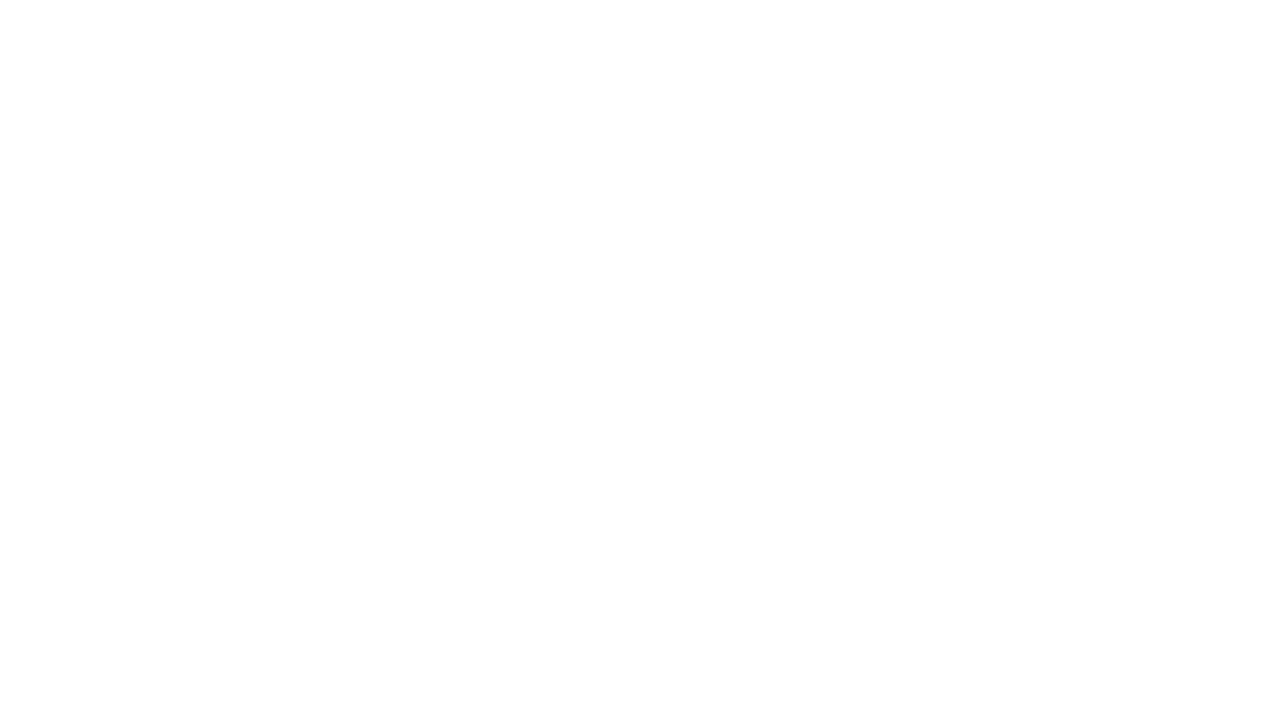
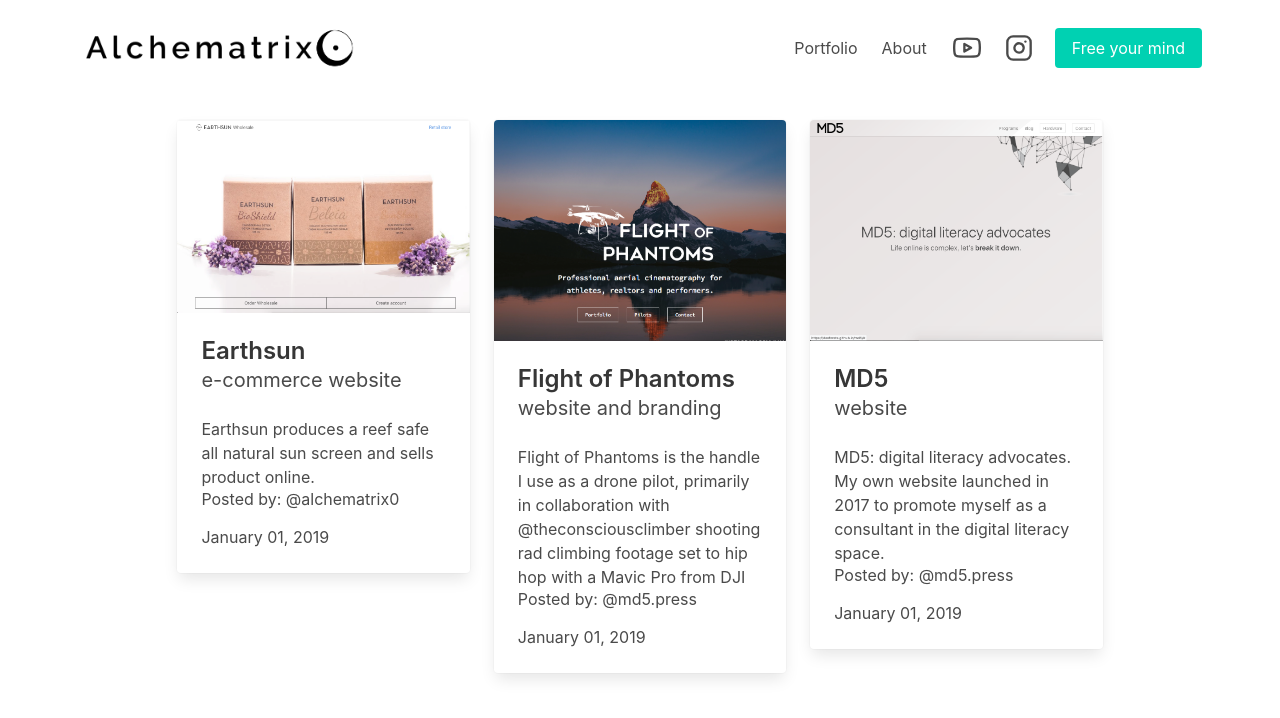
Before and after one commit to alchematrix0/alchematrix.net, a Gatsby site: page /portfolio in a window 1280 px wide. Before the commit this address had no page. Built offline with nearby package versions, Linux system fonts and the light colour scheme; Gatsby itself is replaced by a stand-in of ours.

Commit message:
a portfolio page and section with three projects setup. some additional images. a worktile component

```diff
--- a/gatsby-config.js
+++ b/gatsby-config.js
@@ -25,7 +25,7 @@
         background_color: '#663399',
         theme_color: '#663399',
         display: 'minimal-ui',
-        icon: 'src/images/gatsby-icon.png', // This path is relative to the root of the site.
+        icon: 'src/images/crescent-sun.png', // This path is relative to the root of the site.
       },
     },
   	'gatsby-transformer-remark',
--- a/package.json
+++ b/package.json
@@ -7,6 +7,7 @@
     "bulma": "^0.7.2",
     "gatsby": "^2.0.53",
     "gatsby-image": "^2.0.20",
+    "gatsby-plugin-favicon": "^3.1.5",
     "gatsby-plugin-manifest": "^2.0.9",
     "gatsby-plugin-offline": "^2.0.16",
     "gatsby-plugin-react-helmet": "^3.0.2",
--- a/src/components/header.js
+++ b/src/components/header.js
@@ -24,7 +24,7 @@
         </div>
 
         <div className="navbar-end">
-          <a className="navbar-item" href='/work'>Portfolio</a>
+          <a className="navbar-item" href='/portfolio'>Portfolio</a>
           <a className="navbar-item" href='/about'>About</a>
           <div className="navbar-item">
             <div className="field is-grouped">
--- a/src/components/signupForm.js
+++ b/src/components/signupForm.js
@@ -1,4 +1,4 @@
-import React, { Component} from 'react';
+import React from 'react';
 import PropTypes from 'prop-types';
 import MailchimpSubscribe from 'react-mailchimp-subscribe'
 const url = 'https://alchematrix.us7.list-manage.com/subscribe/post?u=3e8bbf83c6c989a58748b4a27&amp;id=a2476a44ec'
--- /dev/null
+++ b/src/components/worktile.js
@@ -0,0 +1,38 @@
+import { Link } from 'gatsby'
+// import PropTypes from 'prop-types'
+import React from 'react'
+
+import './bulma.scss'
+
+const Tile = ({props}) => {
+  console.dir(props)
+  return (
+    <div className='column is-4'>
+      <div className='card'>
+        <div className='card-image'>
+          <figure className='image is-4by4'>
+            <img src={props.image ? props.image.publicURL : 'https://bulma.io/images/placeholders/480x480.png'} alt='Placeholder' />
+          </figure>
+        </div>
+        <div className='card-content'>
+          <div className='media'>
+            <div className='media-content'>
+              <p className='title is-4'>
+                <Link to={props.path} style={{ textDecoration: `none`, color: `inherit` }}>{props.title}</Link>
+              </p>
+              {props.subject && <p className="subtitle">{props.subject}</p>}
+            </div>
+          </div>
+
+          <div className='content'>
+            {props.excerpt}
+            <br />
+            <p className='subtitle is-6'>Posted by: @{props.author}</p>
+            <time dateTime={props.date}>{props.date}</time>
+          </div>
+        </div>
+      </div>
+    </div>
+  )
+}
+export default Tile;
--- a/src/pages/about.js
+++ b/src/pages/about.js
@@ -6,9 +6,7 @@
 
 const About = ({ data, pageContext }) => {
   const title = data.markdownRemark.frontmatter.title;
-  const date = data.markdownRemark.frontmatter.date;
   const html = data.markdownRemark.html;
-  const { next, prev } = pageContext;
   return (
     <Layout>
       <SEO title={title} />
--- /dev/null
+++ b/src/pages/portfolio.js
@@ -0,0 +1,50 @@
+import React from "react"
+import { graphql } from "gatsby"
+import SEO from '../components/seo'
+
+import Layout from "../components/layout"
+import WorkTile from "../components/worktile"
+
+const Portfolio = ({ data }) => {
+	const { edges } = data.allMarkdownRemark;
+
+	return (
+		<Layout>
+    <SEO title="Alchematrix - porfolio" />
+			<div className="columns is-multiline">
+				{edges.map(edge => {
+					const { frontmatter } = edge.node;
+					return frontmatter.class === 'work' ? (<WorkTile props={frontmatter} />) : null
+				})}
+			</div>
+		</Layout>
+	);
+};
+
+
+export const query = graphql`
+	query Portfolio {
+		allMarkdownRemark(sort: { order: DESC, fields: frontmatter___date }) {
+      edges {
+				node {
+					id
+					frontmatter {
+						title
+						date(formatString: "MMMM DD, YYYY")
+						path
+						tags
+						class
+						excerpt
+						subject
+						author
+						image {
+							publicURL
+						}
+					}
+				}
+			}
+		}
+	}
+`;
+
+export default Portfolio
--- /dev/null
+++ b/src/pages/portfolio/eartshun.md
@@ -0,0 +1,15 @@
+---
+path: '/portfolio/earthsun'
+date: '2019-01-01'
+title: 'Earthsun'
+subject: 'e-commerce website'
+class: 'work'
+excerpt: 'Earthsun produces a reef safe all natural sun screen and sells product online.'
+author: 'alchematrix0'
+image: './earthsun-screen.png'
+---
+#### Earthun - natural skin care
+
+###### [View Website](https://earthsun.ca)
+
+This was a web development project for friends who needed an e-commerce store that could serve their wholesale accounts.
--- /dev/null
+++ b/src/pages/portfolio/flight.md
@@ -0,0 +1,17 @@
+---
+path: '/portfolio/flightofphantoms'
+date: '2019-01-01'
+title: 'Flight of Phantoms'
+subject: 'website and branding'
+class: 'work'
+excerpt: 'Flight of Phantoms is the handle I use as a drone pilot, primarily in collaboration with @theconsciousclimber shooting rad climbing footage set to hip hop with a Mavic Pro from DJI'
+author: 'md5.press'
+image: './fop-screen.png'
+---
+#### Flight of Phantoms - aerial cinematographers
+
+###### [View Website](https://desforets.github.io/flightofphtms/)
+
+This was a web development project for myself as well as a [youtube channel](https://www.youtube.com/channel/UC2OwcyFl9TA8lYlR4mHRhoQ).
+
+These videos were almost all shot on a **Mavic Pro** from DJI. Some of the early ones were done with a **Phantom 4** (hence the name), also made by DJI. Chronicles adventures in aerial cinematography and post production efforts, most of which were done with Linux, which, frankly, I would not recommend! I'm currently in the process of doing a home repair on my drone so this handle has fallen into some disuse but that's ok. I never did get any paid gigs as **Flight of Phantoms**, because I don't market myself (thus, this website!) but I sure had fun! [@flightofphantoms](https://instagram.com/flightofphantoms) is the Instagram if you're curious.
--- /dev/null
+++ b/src/pages/portfolio/md5.md
@@ -0,0 +1,17 @@
+---
+path: '/portfolio/md5'
+date: '2019-01-01'
+title: 'MD5'
+subject: 'website'
+class: 'work'
+excerpt: 'MD5: digital literacy advocates. My own website launched in 2017 to promote myself as a consultant in the digital literacy space.'
+author: 'md5.press'
+image: './md5-screen.png'
+---
+#### MD5 - digital literacy advocates
+
+###### [View Website](https://desforets.github.io/md5/)
+
+
+This was a web development showcasing a business idea doing consulting work as a digital literacy advocate.
+The idea arose after doing a talk at the Lillooet library that went super well. The website is just a repurposing of that content as a 2 hour package that can be purchased. I also included a pre configured cell phone based on my own custom android phone configuration that features the latest Android experience with absolutely no Google presence via the open source Lineage OS project.
--- a/src/templates/blogPost.js
+++ b/src/templates/blogPost.js
@@ -9,6 +9,9 @@
 	const author = data.markdownRemark.frontmatter.author;
 	const html = data.markdownRemark.html;
   const { next, prev } = pageContext;
+	console.dir(pageContext)
+	console.dir(prev)
+	console.dir(next)
 
 	return (
 		<Layout>
```
Also changed, not shown: src/images/alchematrix_arrows_bike.jpg (added), src/images/blade_runner.jpg (added), src/images/crescent-sun.png (added), src/images/tarokey1.jpg (added), src/pages/portfolio/earthsun-screen.png (added), src/pages/portfolio/fop-screen.png (added), src/pages/portfolio/md5-screen.png (added), 1 other file.
